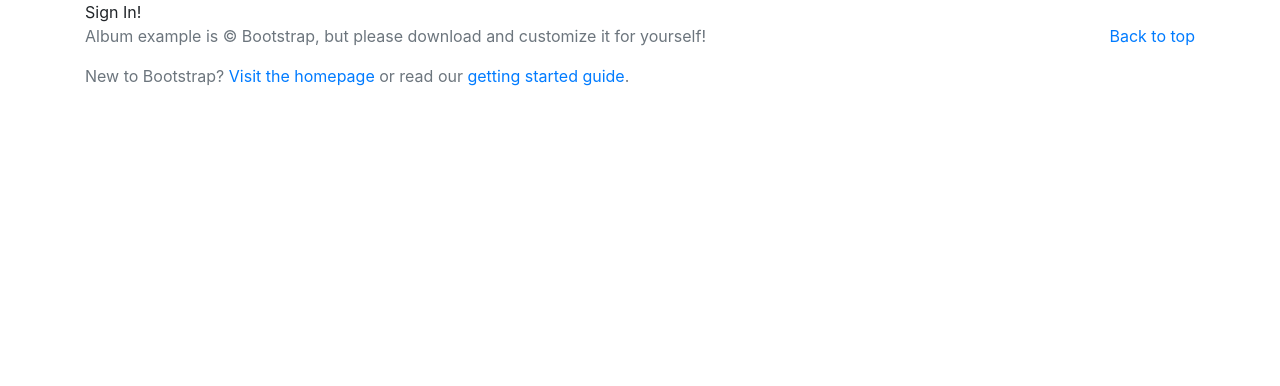
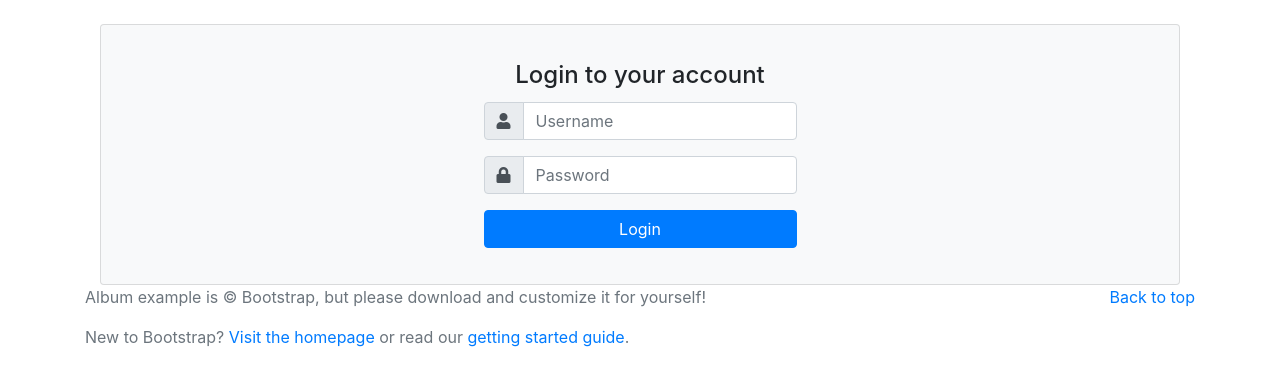
Before and after one commit to asiliskender/ocial, a Django app: page /accounts/login in a window 1280 px wide. Shown: the part 86-472 px from the top of the page. Run offline with Django 3.2, Linux system fonts and the light colour scheme; some libraries are stand-ins or nearby versions.

Commit message:
user logout
User login/logout/register is done

```diff
--- a/ocial-project/accounts/templates/accounts/login.html
+++ b/ocial-project/accounts/templates/accounts/login.html
@@ -2,6 +2,51 @@
 
 {% block content %}
 
-Sign In!
+<link rel="stylesheet" href="https://use.fontawesome.com/releases/v5.0.8/css/all.css">
+
+<div class="container">
+<br>
+
+<div class="card bg-light">
+<article class="card-body mx-auto" style="max-width: 400px;">
+
+	{% if error %}
+
+	<p style="color:red;" class="text-center"> {{error}} </p>
+
+	{%endif%}
+
+
+	<h4 class="card-title mt-3 text-center">Login to your account</h4>
+
+	<form method="POST" action="{% url 'login' %}">
+
+	{% csrf_token %}
+
+
+
+    <div class="form-group input-group">
+        <div class="input-group-prepend">
+            <span class="input-group-text"> <i class="fa fa-user"></i> </span>
+         </div>
+        <input  class="form-control" placeholder="Username" type="text" name="username">
+    </div> <!-- form-group// -->
+
+    <div class="form-group input-group">
+    	<div class="input-group-prepend">
+		    <span class="input-group-text"> <i class="fa fa-lock"></i> </span>
+		</div>
+        <input class="form-control" placeholder="Password" type="password" name="password">
+    </div> <!-- form-group// -->
+
+    <div class="form-group">
+        <button type="submit" class="btn btn-primary btn-block">Login</button>
+    </div> <!-- form-group// -->
+</form>
+</article>
+</div> <!-- card.// -->
+
+</div>
+
 
 {%endblock%}
--- a/ocial-project/accounts/views.py
+++ b/ocial-project/accounts/views.py
@@ -8,8 +8,10 @@ def signup(request):
 			try:
 				user = User.objects.get(username = request.POST['username'])
 				return render(request, 'accounts/signup.html', {'error': 'Username has already been taken'})
+
+				#TODO email must be checked.
 			except User.DoesNotExist:
-				user = User.objects.create_user(request.POST['username'], password = request.POST['password'])
+				user = User.objects.create_user(request.POST['username'], password = request.POST['password'], email = request.POST['email'],first_name = request.POST['firstname'],last_name = request.POST['lastname'])
 				auth.login(request,user)
 				return redirect('home')
 		else:
@@ -20,8 +22,19 @@ def signup(request):
 
 
 def login(request):
-	return render(request, 'accounts/login.html')
+	if request.method == 'POST':
+		user = auth.authenticate(username = request.POST['username'],password = request.POST['password'])
+		if user is not None:
+			auth.login(request,user)
+			return redirect('home')
+		else:
+			return render(request, 'accounts/login.html', {'error': 'Username or password is incorrect.'})
+
+
+	else:
+		return render(request, 'accounts/login.html')
 
 def logout(request):
-	#TODO need to route to home page
-	return render(request, 'accounts/login.html')
+	if request.method == 'POST':
+		auth.logout(request)
+		return redirect('home')
--- a/ocial-project/ocial/templates/base.html
+++ b/ocial-project/ocial/templates/base.html
@@ -51,8 +51,18 @@
 	    <div class="collapse navbar-collapse" id="navbarNavAltMarkup">
 	      <div class="navbar-nav ml-auto">
 	      	<a class="nav-item nav-link" href="#">Explore</a>
-	        <a class="nav-item nav-link" href="{% url 'login' %}">Login</a>
-	        <a class="nav-item nav-link" href="{% url 'signup' %}">Get Started</a>
+          {% if user.is_authenticated %}
+            <a class="nav-item nav-link" href="javascript:{document.getElementById('logout').submit()}">Logout</a>
+              <form id="logout" method="POST" action="{% url 'logout' %}">
+                  {% csrf_token %}
+                  <input type="hidden" />
+              </form>
+            <a class="nav-item nav-link" href="">My Classroom</a>
+          {% else %}
+            <a class="nav-item nav-link" href="{% url 'login' %}">Login</a>
+            <a class="nav-item nav-link" href="{% url 'signup' %}">Get Started</a>
+          {% endif %}
+
 	      </div>
 	    </div>
 	</div>
```
Also changed, not shown: ocial-project/accounts/templates/accounts/signup.html (+24 -10 lines).
